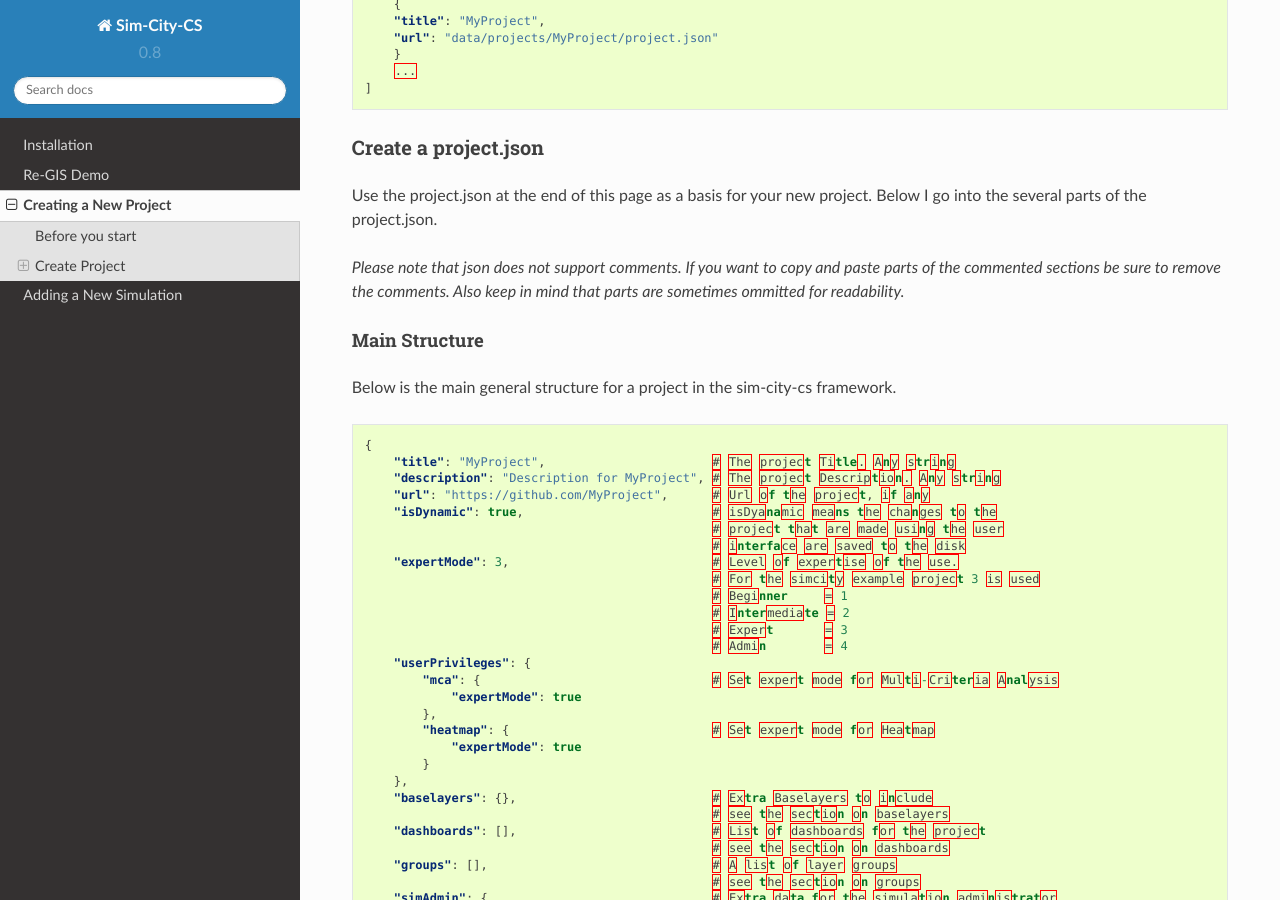
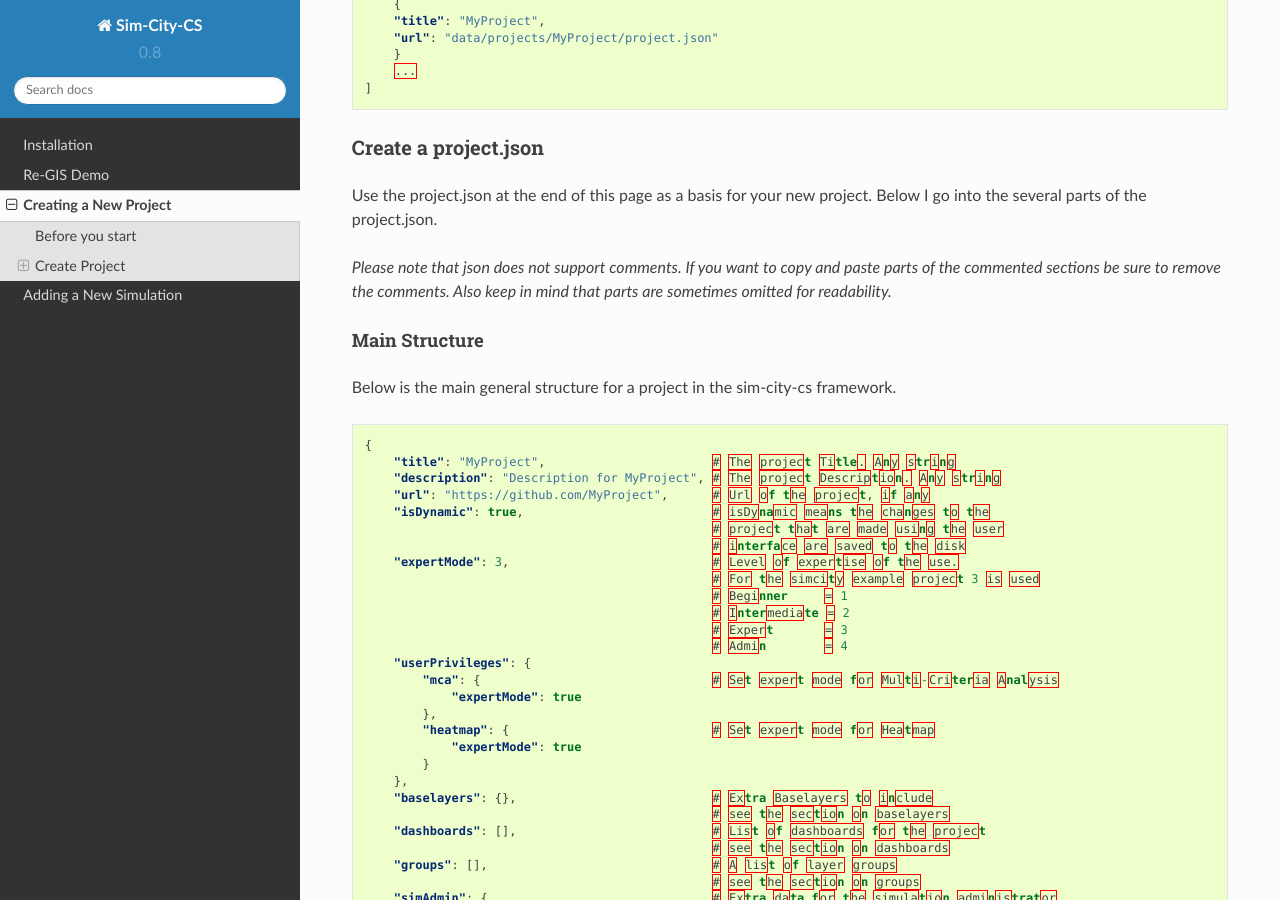
Before and after one commit to ReGIS-org/regis-stack, a Sphinx documentation site: the page built from docs/NewProject.rst, in a window 1280 px wide and 900 px high, scrolled down 1133 px. Built offline with Sphinx 7.4.7 and the Read the Docs theme 2.0.0, drawn with Linux system fonts in a browser that asks for light colours; some of the changed text lies outside the part shown.

Commit message:
Partial fix of #17

```diff
--- a/docs/NewProject.rst
+++ b/docs/NewProject.rst
@@ -61,7 +61,7 @@
 
 `Please note that json does not support comments. If you want to copy and paste
 parts of the commented sections be sure to remove the comments. Also keep in mind
-that parts are sometimes ommitted for readability.`
+that parts are sometimes omitted for readability.`
 
 Main Structure
 ''''''''''''''
--- a/docs/installation.rst
+++ b/docs/installation.rst
@@ -8,7 +8,7 @@
 
 2) Install ``docker-compose``. The docker-compose documentation outlines how to  `install docker-compose <https://docs.docker.com/compose/install/>`__.
 
-3) Install ``git``. The git webiste explains how to `install git <https://git-scm.com/downloads>`__.
+3) Install ``git``. The git website explains how to `install git <https://git-scm.com/downloads>`__.
 
 4) Download Re-GIS from the git website:
 
```
Also changed, not shown: other parts of docs/NewProject.rst (+5 -5 lines).
